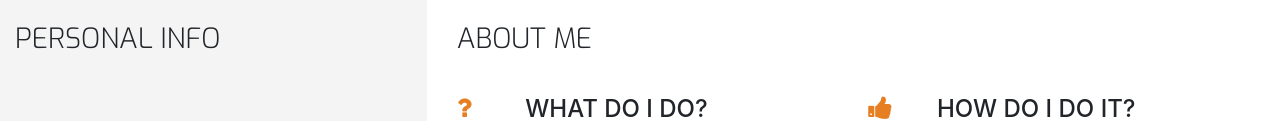
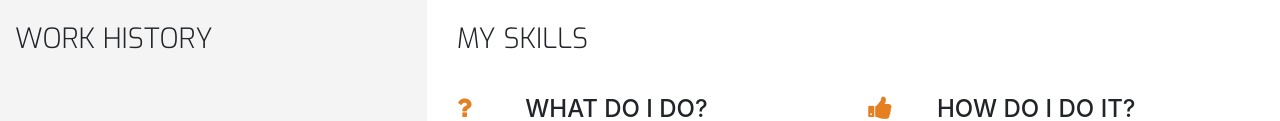
Before and after one commit to BwhelanKK/Resume-Project, a plain HTML site: page resume.html in a window 1280 px wide. Shown: the part 372-493 px from the top of the page. Drawn offline with nearby package versions, Linux system fonts and the light colour scheme.

Commit message:
Add:Changed heading names for Resume page

```diff
--- a/resume.html
+++ b/resume.html
@@ -48,7 +48,7 @@
                 <div class="row">
                     <div class="col-12">
                         <h3 class="section-heading uppercase">
-                            Personal Info
+                            Work History
                         </h3>
                     </div>
                 </div>
@@ -56,7 +56,7 @@
             <div class="col-md-8 bg-color-three-reasons section-column">
                 <div class="row">
                     <div class="col">
-                        <h3 class="section-heading uppercase">About Me</h3>
+                        <h3 class="section-heading uppercase">My Skills</h3>
                     </div>
                 </div>
                 <div class="row">
```
